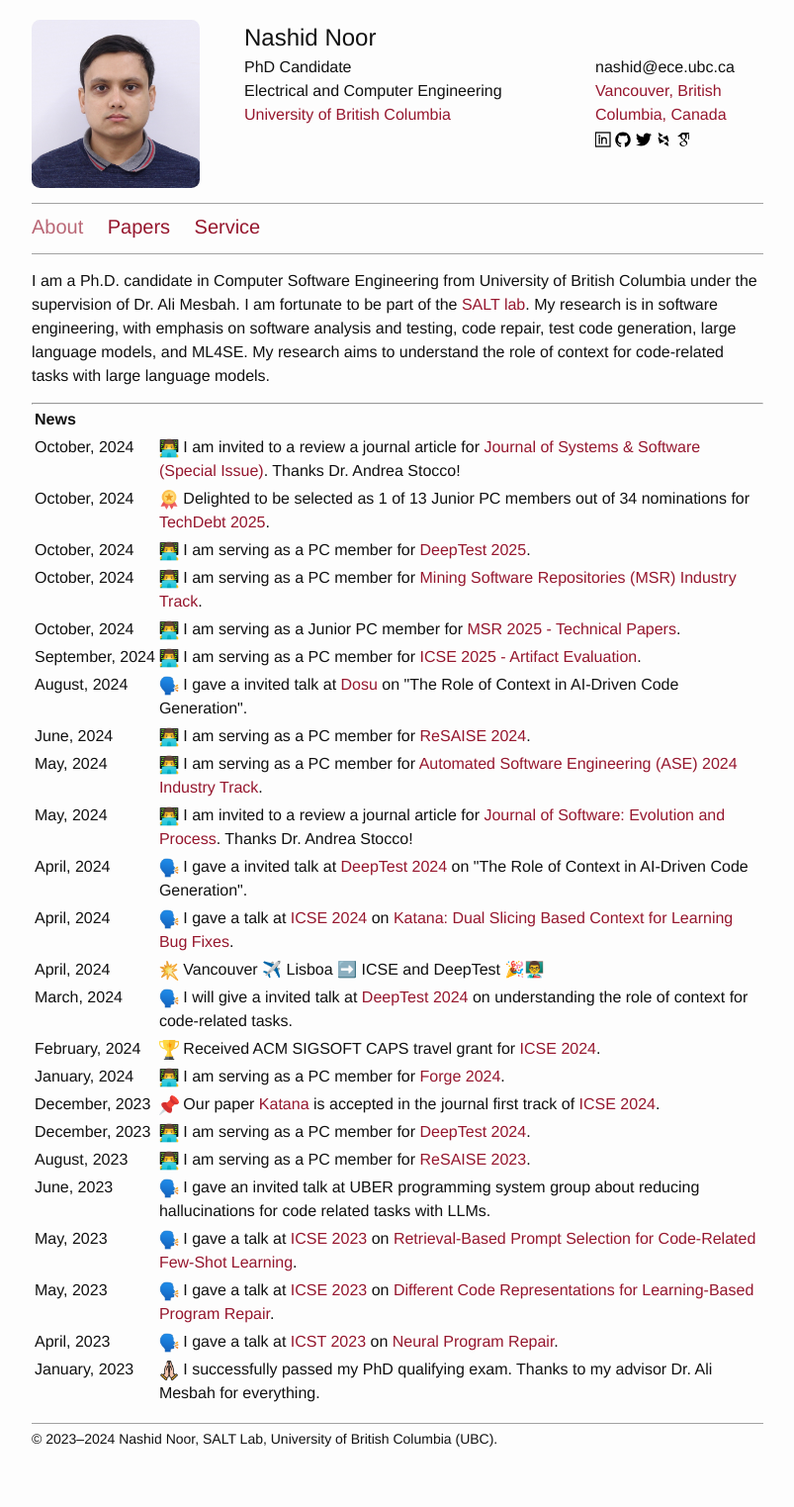
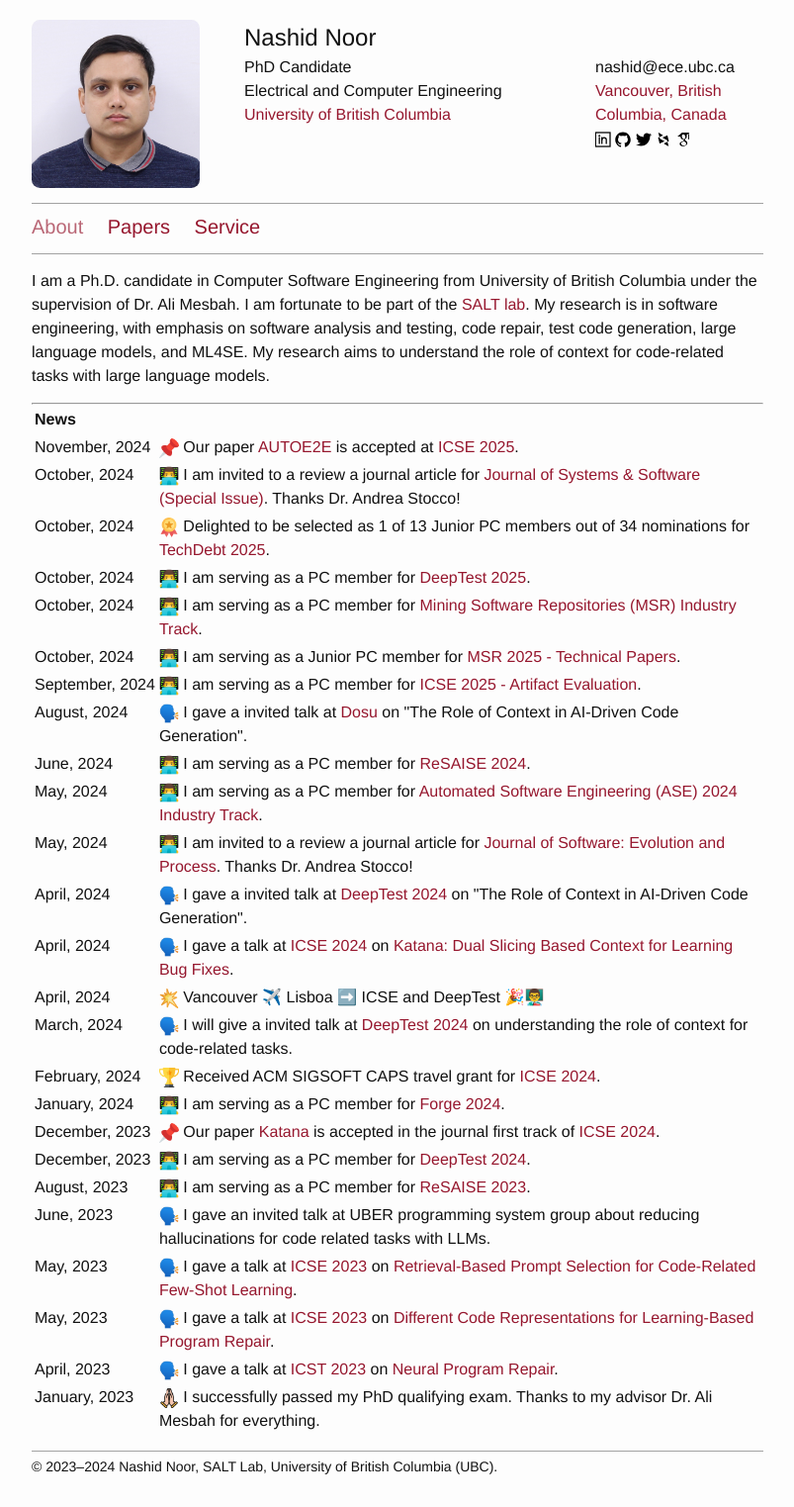
Before and after one commit to nashid/nashid.github.io, a Jekyll site: the page built from index.md, in a window 1280 px wide. Shown: the whole page at 99% size, without its empty margins (238-1041 px from the left). Built offline with Jekyll 4.4.1, drawn with Linux system fonts in a browser that asks for light colours; before the commit the page ends 1495 px from its top, so only the background shows below that.

Commit message:
add AUTOE2E

```diff
--- a/index.md
+++ b/index.md
@@ -16,6 +16,11 @@ My research aims to understand the role of context for code-related tasks with l
   <tr>
     <th style="vertical-align: top; text-align: left;">News</th>
     <th>&nbsp;</th>
+  </tr>
+
+  <tr>
+    <td style="vertical-align: top;">November,&nbsp;2024</td>
+    <td><img src="./resources/images/icon-pin.png" width="20" height="20"> Our paper <a href="https://nashid.github.io/resources/papers/autoe2e-arxiv24.pdf">AUTOE2E</a> is accepted at <a href="https://conf.researchr.org/home/icse-2025">ICSE 2025</a>.</td>
   </tr>
 
   <tr>
```
